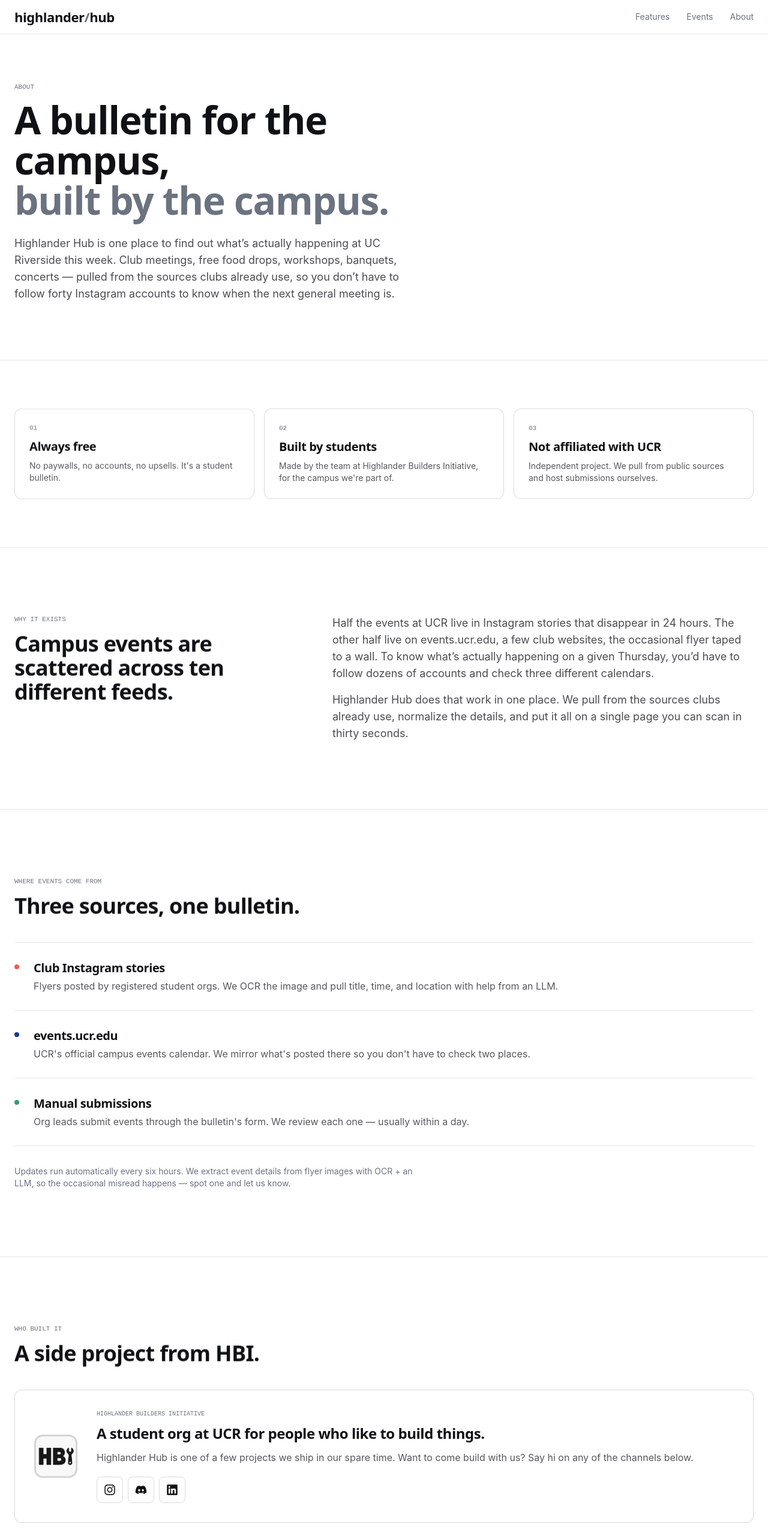
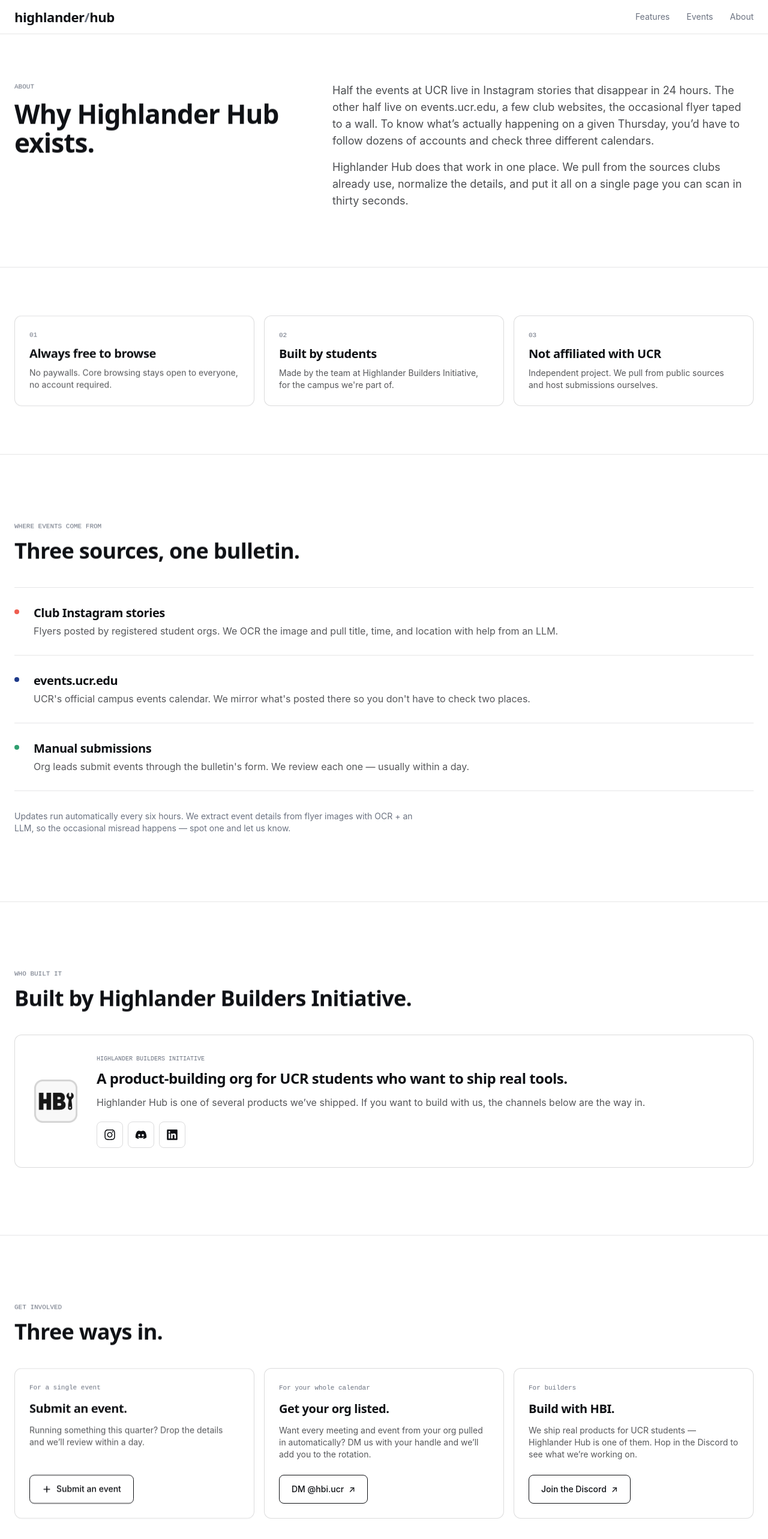
Before and after one commit to Highlander-Builders-Initiative/HighlanderHub, a Next.js app: page /about in a window 1280 px wide. Shown: the top 2566 px of the page at 60% size. Built offline with nearby package versions, Linux system fonts and the light colour scheme.

Commit message:
about page update

```diff
--- a/src/app/about/page.tsx
+++ b/src/app/about/page.tsx
@@ -16,8 +16,8 @@
 const PRINCIPLES = [
   {
     kicker: "01",
-    title: "Always free",
-    body: "No paywalls, no accounts, no upsells. It's a student bulletin.",
+    title: "Always free to browse",
+    body: "No paywalls. Core browsing stays open to everyone, no account required.",
   },
   {
     kicker: "02",
@@ -51,20 +51,16 @@
 
 const FAQS = [
   {
-    q: "Is this affiliated with UC Riverside?",
-    a: "No. Highlander Hub is an independent student project. We pull from public sources and host submissions ourselves. UCR is not involved in operating or moderating the bulletin.",
-  },
-  {
     q: "How fresh is the data?",
     a: "Updates run automatically every six hours, so anything posted in the last day usually shows up by the next refresh. Manual submissions get reviewed within a day.",
   },
   {
+    q: "How do I report a wrong event?",
+    a: "DM @hbi.ucr on Instagram with the link. We extract event details from flyer images with OCR + an LLM, so the occasional misread happens — we'll fix it.",
+  },
+  {
     q: "Can my org's calendar be added as a regular source?",
     a: "Yes. DM @hbi.ucr on Instagram with your org's handle (and a public events page if you have one) and we'll add you to the rotation.",
-  },
-  {
-    q: "Is it free?",
-    a: "Yes, and always will be. There are no plans to add ads, accounts, or paid tiers.",
   },
 ];
 
@@ -73,23 +69,35 @@
     <main className="min-h-screen bg-canvas">
       <Masthead />
 
-      {/* Hero */}
+      {/* Lead-in — replaces the old hero. Reads as editorial, not a second landing page. */}
       <section className="border-b border-ink/10">
-        <div className="mx-auto max-w-7xl px-4 pt-12 pb-16 sm:px-6 md:pt-20 md:pb-24">
-          <p className="font-mono text-[11px] uppercase tracking-[0.16em] text-muted">
-            About
-          </p>
-          <h1 className="mt-3 max-w-3xl font-display text-[36px] font-semibold leading-[1.05] tracking-[-0.03em] text-ink sm:text-[52px] md:text-[64px]">
-            A bulletin for the campus,
-            <span className="block text-muted">built by the campus.</span>
-          </h1>
-          <p className="mt-6 max-w-2xl text-base leading-relaxed text-ink/75 md:text-lg">
-            Highlander Hub is one place to find out what&rsquo;s actually
-            happening at UC Riverside this week. Club meetings, free food drops,
-            workshops, banquets, concerts — pulled from the sources clubs
-            already use, so you don&rsquo;t have to follow forty Instagram
-            accounts to know when the next general meeting is.
-          </p>
+        <div className="mx-auto grid max-w-7xl gap-10 px-4 pt-12 pb-20 sm:px-6 md:grid-cols-12 md:pt-20 md:pb-24">
+          <Reveal className="md:col-span-5">
+            <p className="font-mono text-[11px] uppercase tracking-[0.16em] text-muted">
+              About
+            </p>
+            <h1 className="mt-3 font-display text-[34px] font-semibold leading-[1.1] tracking-[-0.03em] text-ink md:text-[44px]">
+              Why Highlander Hub exists.
+            </h1>
+          </Reveal>
+          <Reveal
+            delay={120}
+            className="space-y-4 text-base leading-relaxed text-ink/75 md:col-span-7 md:text-lg"
+          >
+            <p>
+              Half the events at UCR live in Instagram stories that disappear
+              in 24 hours. The other half live on events.ucr.edu, a few club
+              websites, the occasional flyer taped to a wall. To know
+              what&rsquo;s actually happening on a given Thursday, you&rsquo;d
+              have to follow dozens of accounts and check three different
+              calendars.
+            </p>
+            <p>
+              Highlander Hub does that work in one place. We pull from the
+              sources clubs already use, normalize the details, and put it all
+              on a single page you can scan in thirty seconds.
+            </p>
+          </Reveal>
         </div>
       </section>
 
@@ -114,34 +122,6 @@
               </Reveal>
             ))}
           </div>
-        </div>
-      </section>
-
-      {/* Why it exists */}
-      <section className="border-b border-ink/10">
-        <div className="mx-auto grid max-w-7xl gap-10 px-4 py-20 sm:px-6 md:grid-cols-12 md:py-28">
-          <Reveal className="md:col-span-4">
-            <p className="font-mono text-[11px] uppercase tracking-[0.16em] text-muted">
-              Why it exists
-            </p>
-            <h2 className="mt-3 font-display text-3xl font-semibold leading-[1.1] tracking-[-0.03em] text-ink md:text-4xl">
-              Campus events are scattered across ten different feeds.
-            </h2>
-          </Reveal>
-          <Reveal delay={120} className="space-y-4 text-base leading-relaxed text-ink/75 md:col-span-7 md:col-start-6 md:text-lg">
-            <p>
-              Half the events at UCR live in Instagram stories that disappear
-              in 24 hours. The other half live on events.ucr.edu, a few club
-              websites, the occasional flyer taped to a wall. To know what&rsquo;s
-              actually happening on a given Thursday, you&rsquo;d have to follow
-              dozens of accounts and check three different calendars.
-            </p>
-            <p>
-              Highlander Hub does that work in one place. We pull from the
-              sources clubs already use, normalize the details, and put it all
-              on a single page you can scan in thirty seconds.
-            </p>
-          </Reveal>
         </div>
       </section>
 
@@ -195,7 +175,7 @@
               Who built it
             </p>
             <h2 className="mt-3 font-display text-3xl font-semibold leading-[1.1] tracking-[-0.03em] text-ink md:text-4xl">
-              A side project from HBI.
+              Built by Highlander Builders Initiative.
             </h2>
           </Reveal>
 
@@ -217,12 +197,13 @@
                 Highlander Builders Initiative
               </p>
               <p className="mt-2 font-display text-xl font-semibold tracking-[-0.02em] text-ink md:text-2xl">
-                A student org at UCR for people who like to build things.
+                A product-building org for UCR students who want to ship real
+                tools.
               </p>
               <p className="mt-3 text-sm text-ink/70 md:text-base">
-                Highlander Hub is one of a few projects we ship in our spare
-                time. Want to come build with us? Say hi on any of the channels
-                below.
+                Highlander Hub is one of several products we&rsquo;ve shipped.
+                If you want to build with us, the channels below are the way
+                in.
               </p>
               <div className="mt-5 flex flex-wrap items-center gap-2">
                 <HbiLink
@@ -266,17 +247,18 @@
               Get involved
             </p>
             <h2 className="mt-3 font-display text-3xl font-semibold leading-[1.1] tracking-[-0.03em] text-ink md:text-4xl">
-              Two easy ways in.
+              Three ways in.
             </h2>
           </Reveal>
 
-          <div className="mt-10 grid gap-4 md:grid-cols-2">
+          <div className="mt-10 grid gap-4 md:grid-cols-3">
+            {/* 1. For a single event */}
             <Reveal
               as="article"
               className="flex flex-col gap-3 rounded-xl border border-ink/15 bg-canvas p-6"
             >
               <span className="font-mono text-[11px] tracking-[0.14em] text-muted">
-                For org leads
+                For a single event
               </span>
               <h3 className="font-display text-xl font-semibold tracking-[-0.02em] text-ink">
                 Submit an event.
@@ -285,52 +267,70 @@
                 Running something this quarter? Drop the details and we&rsquo;ll
                 review within a day.
               </p>
-              <div className="mt-2">
+              <div className="mt-auto pt-3">
                 <SubmitEventCta surface="about_page" />
               </div>
             </Reveal>
 
+            {/* 2. For an org's whole calendar */}
             <Reveal
               delay={100}
               as="article"
               className="flex flex-col gap-3 rounded-xl border border-ink/15 bg-canvas p-6"
             >
               <span className="font-mono text-[11px] tracking-[0.14em] text-muted">
-                For everyone else
+                For your whole calendar
               </span>
               <h3 className="font-display text-xl font-semibold tracking-[-0.02em] text-ink">
-                Follow HBI.
+                Get your org listed.
               </h3>
               <p className="text-sm text-ink/70">
-                Behind the scenes on Highlander Hub and the other things we
-                ship. New builders welcome.
+                Want every meeting and event from your org pulled in
+                automatically? DM us with your handle and we&rsquo;ll add you to
+                the rotation.
               </p>
-              <div className="mt-2">
+              <div className="mt-auto pt-3">
                 <HbiLink
                   href="https://www.instagram.com/hbi.ucr"
                   location="about_page"
                   channel="instagram"
                   className="interactive-focus inline-flex min-h-12 items-center gap-2 rounded-lg border border-ink bg-canvas px-5 py-3 text-sm font-medium text-ink transition-colors hover:bg-ink hover:text-white"
                 >
-                  Follow @hbi.ucr
+                  DM @hbi.ucr
+                  <span aria-hidden>↗</span>
+                </HbiLink>
+              </div>
+            </Reveal>
+
+            {/* 3. For builders */}
+            <Reveal
+              delay={200}
+              as="article"
+              className="flex flex-col gap-3 rounded-xl border border-ink/15 bg-canvas p-6"
+            >
+              <span className="font-mono text-[11px] tracking-[0.14em] text-muted">
+                For builders
+              </span>
+              <h3 className="font-display text-xl font-semibold tracking-[-0.02em] text-ink">
+                Build with HBI.
+              </h3>
+              <p className="text-sm text-ink/70">
+                We ship real products for UCR students — Highlander Hub is one
+                of them. Hop in the Discord to see what we&rsquo;re working on.
+              </p>
+              <div className="mt-auto pt-3">
+                <HbiLink
+                  href="https://discord.com/invite/QYCQwTTvfS"
+                  location="about_page"
+                  channel="discord"
+                  className="interactive-focus inline-flex min-h-12 items-center gap-2 rounded-lg border border-ink bg-canvas px-5 py-3 text-sm font-medium text-ink transition-colors hover:bg-ink hover:text-white"
+                >
+                  Join the Discord
                   <span aria-hidden>↗</span>
                 </HbiLink>
               </div>
             </Reveal>
           </div>
-
-          <p className="mt-6 text-sm text-muted">
-            Want your org&rsquo;s calendar added as a regular source? DM{" "}
-            <HbiLink
-              href="https://www.instagram.com/hbi.ucr"
-              location="about_page"
-              channel="instagram"
-              className="interactive-focus font-medium text-ink underline-offset-4 hover:underline"
-            >
-              @hbi.ucr
-            </HbiLink>{" "}
-            on Instagram.
-          </p>
         </div>
       </section>
 
```
